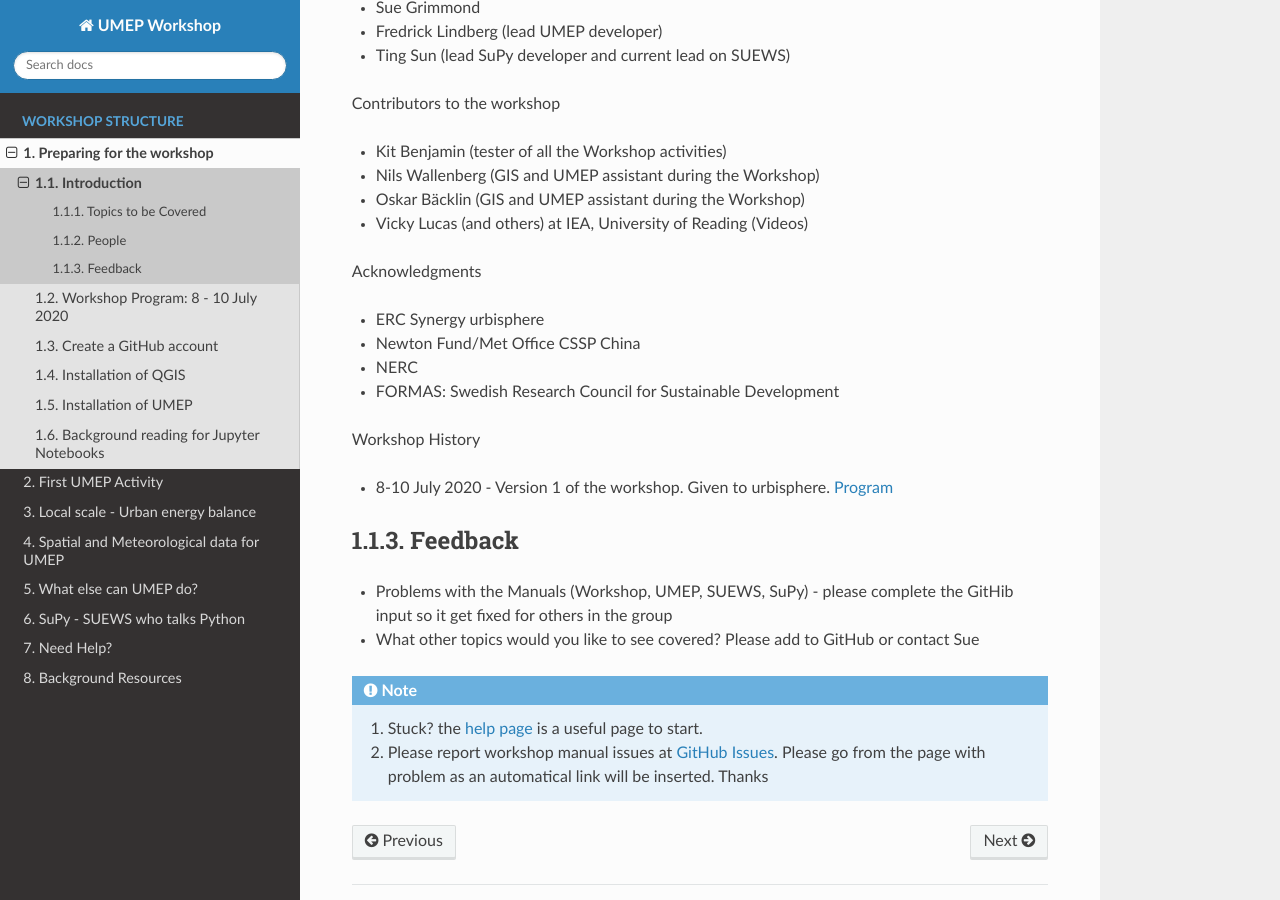
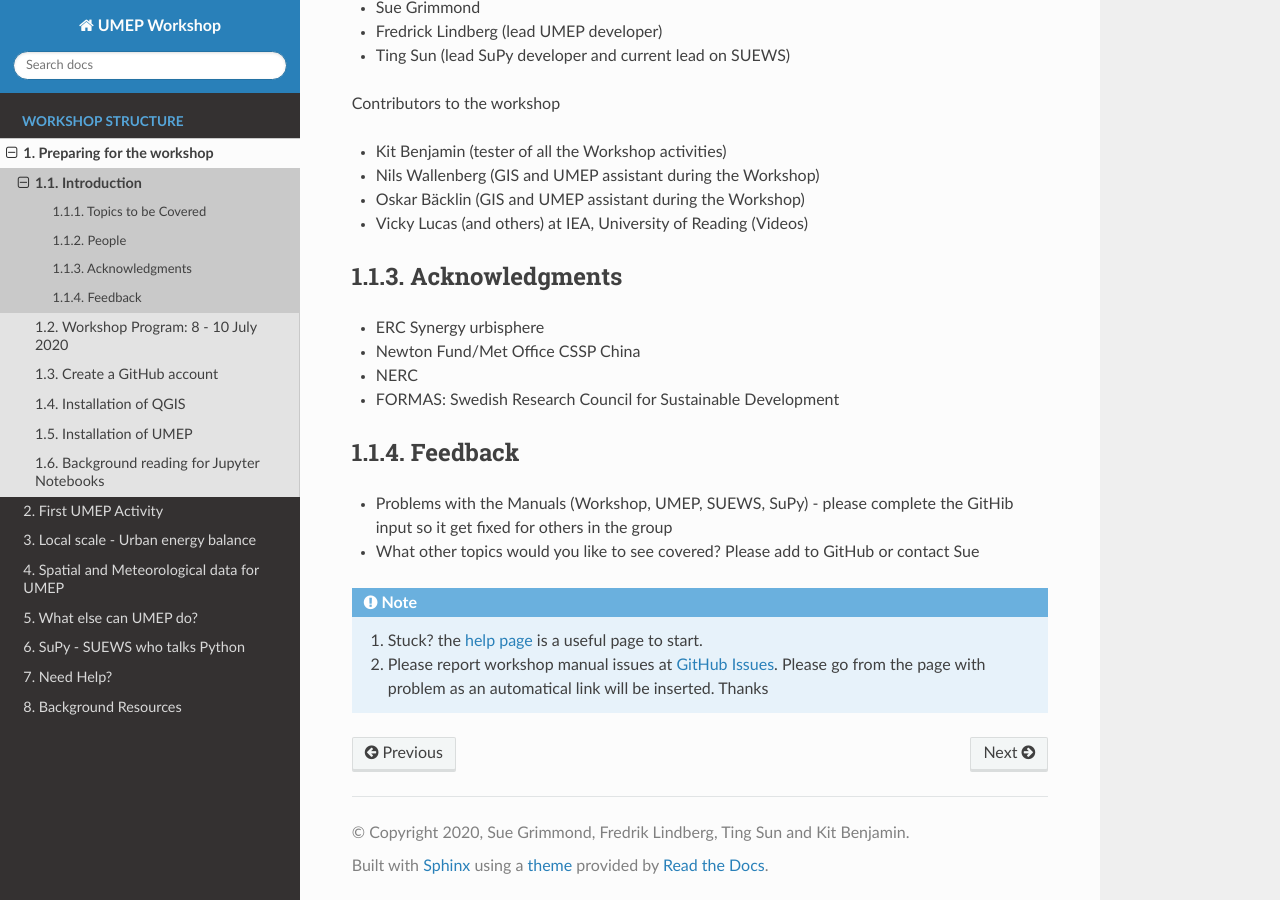
Before and after one commit to Urban-Meteorology-Reading/UMEP-Workshop, a Sphinx documentation site: the page built from source/Prepare/Intro1.rst, in a window 1280 px wide and 900 px high, scrolled down 1692 px. Built offline with Sphinx 7.4.7 and the Read the Docs theme 2.0.0, drawn with Linux system fonts in a browser that asks for light colours.

Commit message:
Update Intro1.rst

```diff
--- a/source/Prepare/Intro1.rst
+++ b/source/Prepare/Intro1.rst
@@ -65,15 +65,13 @@ Contributors to the workshop
 - Vicky Lucas (and others) at IEA, University of Reading (Videos)
 
 Acknowledgments
+~~~~~~~~~~~~~~~
 
 - ERC Synergy urbisphere
 - Newton Fund/Met Office CSSP China
 - NERC
 - FORMAS: Swedish Research Council for Sustainable Development
 
-Workshop History
-
-- 8-10 July 2020 - Version 1 of the workshop. Given to urbisphere. `Program <Prog1>`
 
 Feedback
 ~~~~~~~~
```
